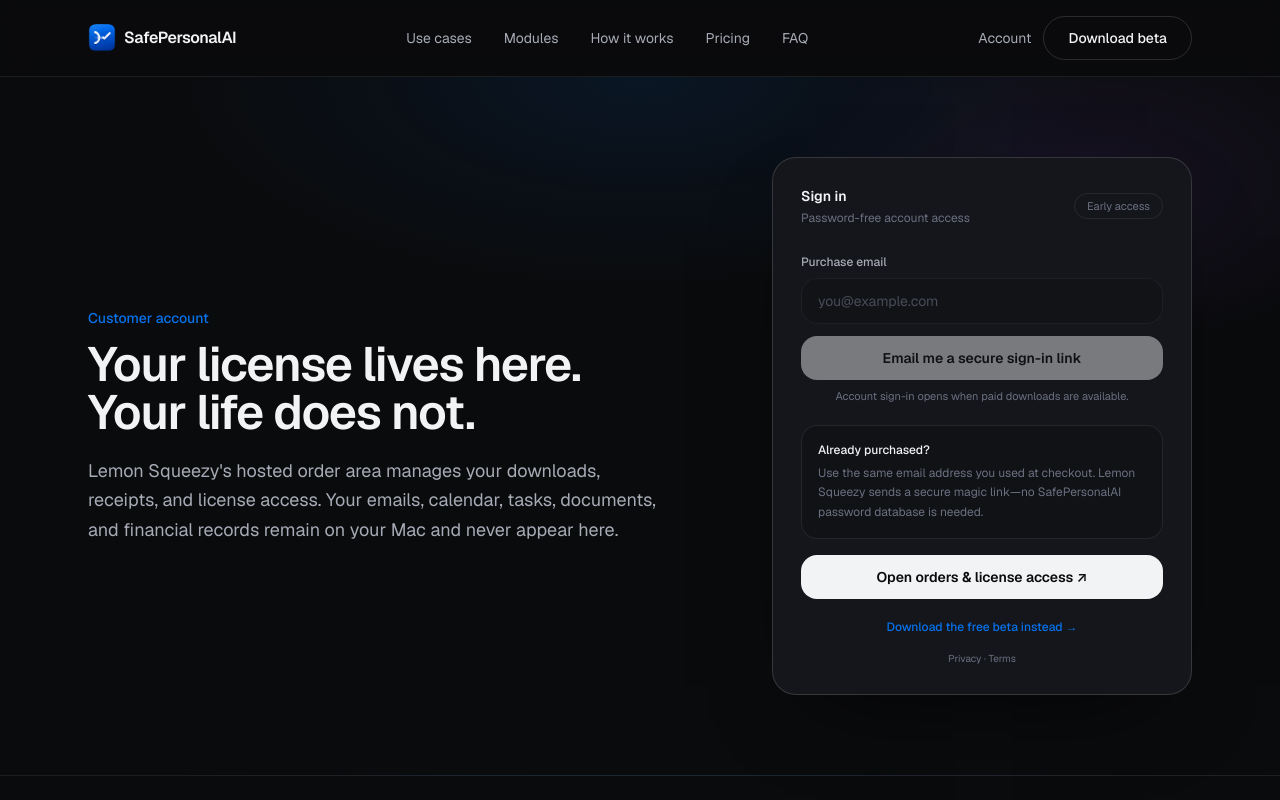
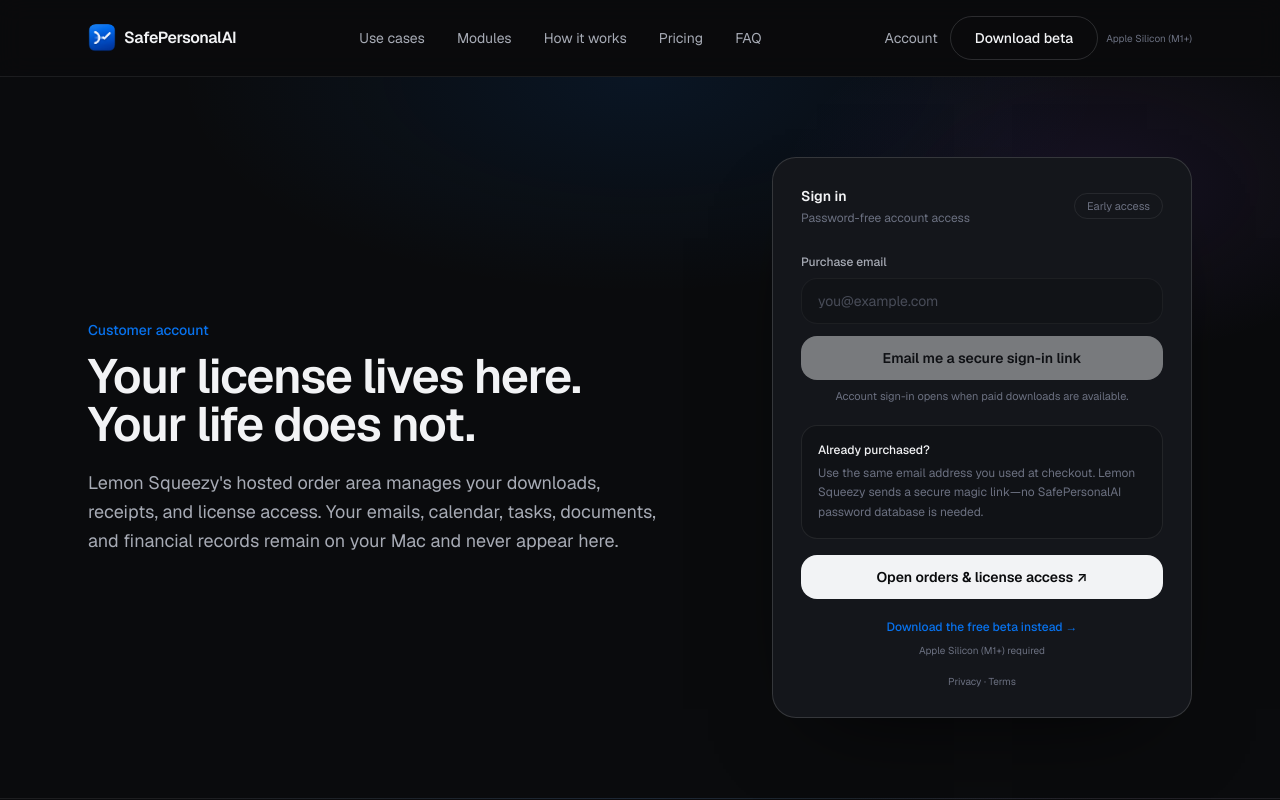
Before and after one commit to Krawatt-creator/safepersonalai-website, a Next.js app: page /account in a window 1280 px wide. Shown: the top 800 px of the page. Built offline with nearby package versions, Linux system fonts and the light colour scheme.

Commit message:
Document Apple Silicon beta requirements

```diff
--- a/src/app/account/page.tsx
+++ b/src/app/account/page.tsx
@@ -108,6 +108,7 @@
               >
                 Download the free beta instead →
               </Link>
+              <p className="mt-2 text-center text-[10px] text-text-tertiary">Apple Silicon (M1+) required</p>
               <p className="mt-4 text-center text-[10px] text-text-tertiary"><Link href="/privacy" className="underline-offset-2 hover:underline">Privacy</Link> · <Link href="/terms" className="underline-offset-2 hover:underline">Terms</Link></p>
             </div>
           </div>
--- a/src/components/FAQSection.tsx
+++ b/src/components/FAQSection.tsx
@@ -22,6 +22,10 @@
   {
     q: "Does it run in the cloud, or on my machine?",
     a: "On your machine. SafePersonalAI is Mac software today, not a hosted web app — it needs your Mac to be on to check for new messages and act on your approvals. There's no SafePersonalAI server holding your data in the meantime.",
+  },
+  {
+    q: "What Mac do I need to run SafePersonalAI?",
+    a: "The current beta requires a Mac with Apple silicon (M1 or later — including M1/M2/M3/M4 MacBook Air, MacBook Pro, Mac mini, iMac, and Mac Studio). Intel-based Macs are not supported by this build. macOS permission prompts are handled by macOS during setup; no separate SafePersonalAI account is required.",
   },
   {
     q: "Can it send a message, invite someone, or move money without me?",
--- a/src/components/ModulePageShell.tsx
+++ b/src/components/ModulePageShell.tsx
@@ -75,6 +75,9 @@
                   <span className="rounded-full border border-border px-3 py-1.5 text-xs text-text-tertiary">
                     {priceLabel} · {priceNote}
                   </span>
+                  {ctaLabel === "Download beta" && (
+                    <span className="text-[11px] text-text-tertiary">Apple Silicon (M1+) required</span>
+                  )}
                 </>
               )}
             </div>
@@ -113,12 +116,17 @@
                 <WaitlistForm module={waitlistModule} accent={accent} />
               </div>
             ) : (
+              <>
                 <a
                   href={ctaHref}
                   className={`mt-6 ${ctaClass}`}
                 >
                   {ctaLabel}
                 </a>
+                {ctaLabel === "Download beta" && (
+                  <p className="mt-2 text-xs text-text-tertiary">Apple Silicon (M1+) required</p>
+                )}
+              </>
             )}
           </div>
         </section>
--- a/src/components/ModulesPricing.tsx
+++ b/src/components/ModulesPricing.tsx
@@ -151,7 +151,7 @@
           >
             {m.cta}
           </Link>
-          <p className="mt-2 text-center text-[11px] text-text-tertiary">Free while beta access is open · notarized Mac build</p>
+          <p className="mt-2 text-center text-[11px] text-text-tertiary">Free while beta access is open · notarized Mac build · Apple Silicon (M1+)</p>
         </div>
       ) : m.waitlist ? (
         <div className="mt-8">
--- a/src/components/Nav.tsx
+++ b/src/components/Nav.tsx
@@ -51,13 +51,16 @@
           >
             Account
           </Link>
+          <div className="hidden items-center gap-2 sm:flex">
             <a
               href="/downloads/SafePersonalAI-beta.zip"
               download
-            className="site-cta-secondary hidden min-h-10 px-4 text-sm sm:inline-flex"
+              className="site-cta-secondary min-h-10 px-4 text-sm"
             >
               Download beta
             </a>
+            <span className="text-[10px] text-text-tertiary">Apple Silicon (M1+)</span>
+          </div>
           <button
             type="button"
             aria-label={open ? "Close menu" : "Open menu"}
@@ -115,6 +118,7 @@
               >
                 Download beta
               </a>
+              <p className="mt-2 text-center text-[10px] text-text-tertiary">Apple Silicon (M1+) required</p>
             </li>
           </ul>
         </nav>
```
Lines whose indentation alone changed are shown as unchanged.
